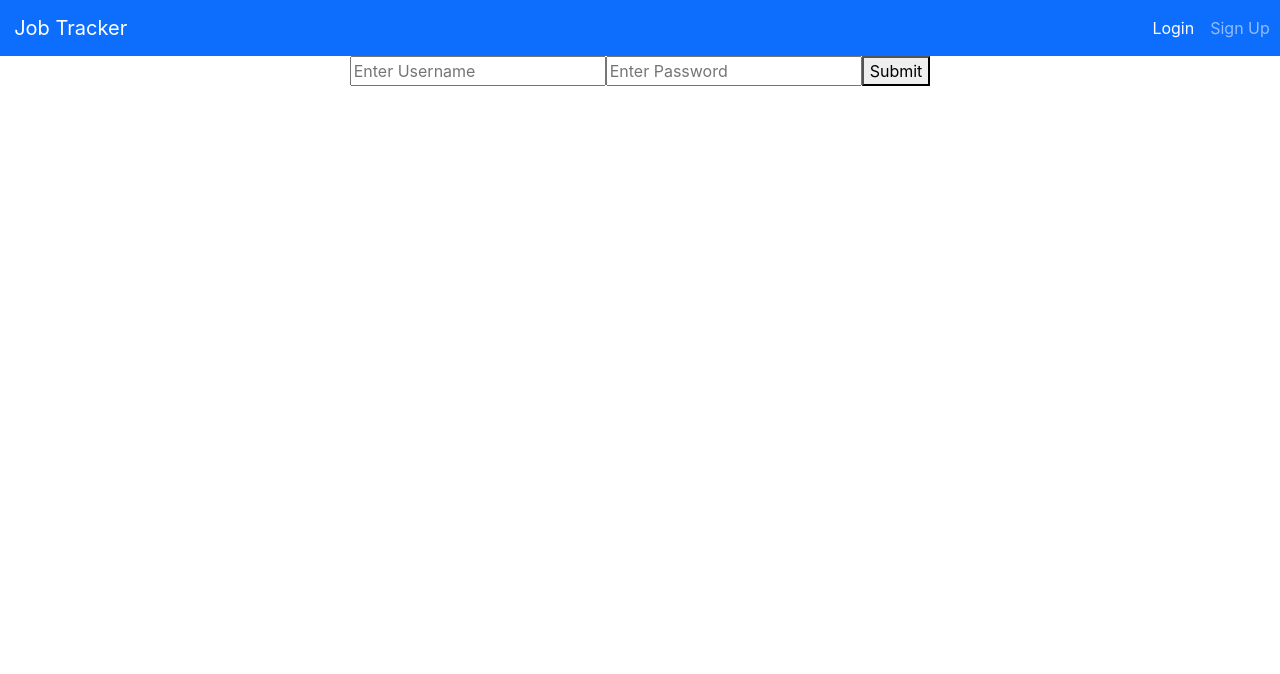
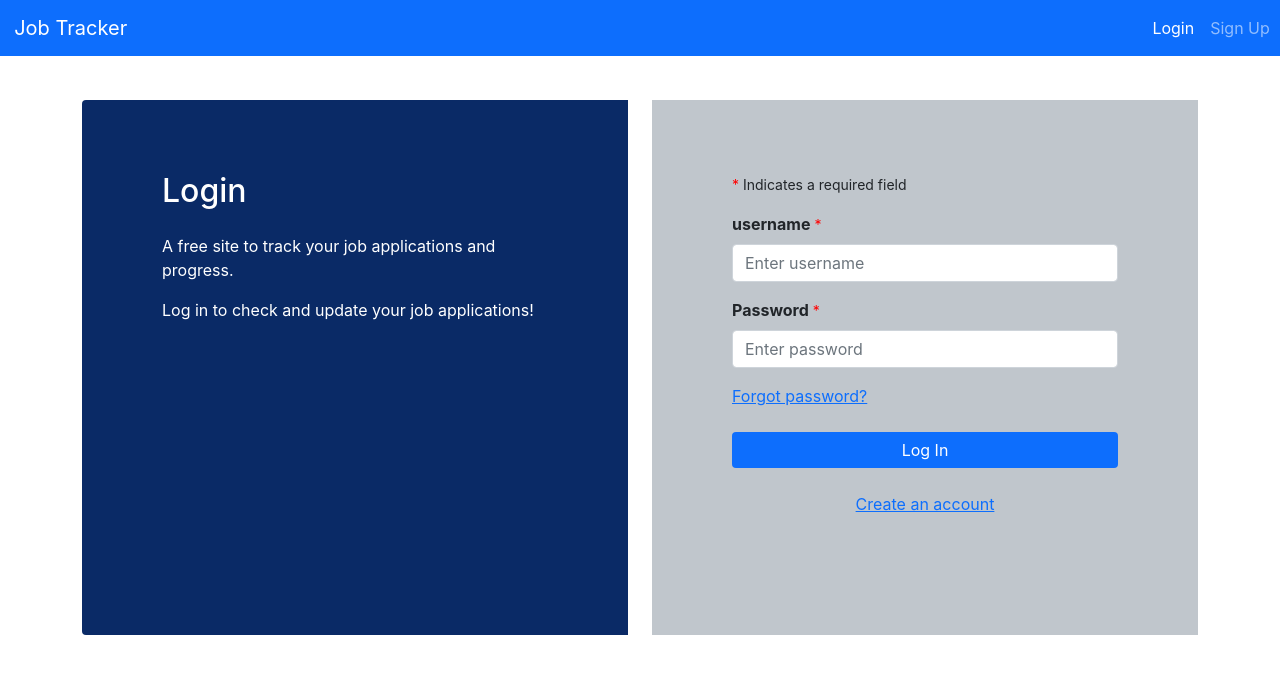
Before and after one commit to Dueonkim89/Job-Tracker, a React (Create React App) app: page /login in a window 1280 px wide. Shown: the top 674 px of the page. Built offline with nearby package versions, Linux system fonts and the light colour scheme; no server answers.

Commit message:
changed login page to function component and added login feature

```diff
--- a/src/client/components/Login.js
+++ /dev/null
@@ -1,46 +0,0 @@
-import axios from 'axios';
-import React, { useState, useEffect } from 'react'
-import { useNavigate } from 'react-router';
-
-function Login() {
-    let navigate = useNavigate();
-    const [username, setUsername] = useState('');
-    const [password, setPassword] = useState('');
-
-// checks if the token in the local storage matches the one created when the user logged in. if it is the user is directed to protected page
-    useEffect(() => {
-        const token = localStorage.getItem('token');
-        axios.get("http://localhost:3001/users/login", {
-            headers: {
-                Authorization: token,
-            }
-        }).then(res => {
-            console.log(res)
-            navigate('/protected')
-        }).catch(err => {
-            console.log(err);
-            navigate('/login')
-        })
-    }, [])
-// Once the user clicks submit and the login username and password have been authenticated the user will be redirected to the protected page
-    const submit = () => {
-        console.log(username, password)
-        axios.post("http://localhost:3001/users/login", { username, password }).then(user => {
-            console.log(user);
-            localStorage.setItem('token', user.data.token)
-            navigate('/protected')
-        }).catch(err => {
-            console.log(err);
-        })
-    }
-
-    return (
-        <div>
-            <input type="text" placeholder="Enter Username" value={username} onChange={event => setUsername(event.target.value)} />
-            <input type="password" placeholder="Enter Password" value={password} onChange={event => setPassword(event.target.value)} />
-            <button onClick={submit}>Submit</button>
-        </div>
-    )
-}
-
-export default Login
--- a/src/client/components/Login.tsx
+++ b/src/client/components/Login.tsx
@@ -1,31 +1,42 @@
-import * as React from 'react';
+import axios from 'axios';
+import React, { useState, useEffect } from 'react';
 import { Container, Row, Col, Form, Button, Nav } from 'react-bootstrap';
-import { Link } from "react-router-dom";
+import { Link, useNavigate } from 'react-router-dom';
 import {validStringData, validPassword} from '../utils/formValidation';
 
-// declare prop & state types for Login component
-type MyState = {
-    userName: string,
-    password: string,
-    userNameValid: boolean,
-    passwordValid: boolean
-};
+function Login() {
+    let navigate = useNavigate();
+    const [username, setUsername] = useState('');
+    const [password, setPassword] = useState('');
+    const [usernameValid, setUsernameValid] = useState(true);
+    const [passwordValid, setPasswordValid] = useState(true);
+    // auth token
+    const [loggedIn, setLoggedIn] = useState(localStorage.getItem("token"));
 
-class Login extends React.Component<{}, MyState> {
-    constructor(props: any) {
-        super(props);
-        this.state = {
-            userName: '',
-            password: '',
-            userNameValid: true,
-            passwordValid: true
-        };
-        this.enterUserName = this.enterUserName.bind(this);
-        this.enterPassword = this.enterPassword.bind(this);
-        this.handleSubmit = this.handleSubmit.bind(this);
+    // checks if the token in the local storage matches the one created when the user logged in.
+    // if it is the user is directed to protected page
+    useEffect(() => {
+        if (loggedIn) {
+            axios.get("http://localhost:3001/users/login", {
+            headers: {
+                Authorization: loggedIn,
+            }
+            }).then(res => {
+                console.log(res);
+                navigate('/protected');
+            }).catch(err => {
+                console.log(err);
+            })
+        } else {
+            navigate('/login')
         }
 
-    generateLeftLoginPanel(argument: void) : JSX.Element {
+        const token = localStorage.getItem('token');
+
+
+    }, [])
+
+    const generateLeftLoginPanel = (argument: void) : JSX.Element => {
         return (
         <Container className="login-text-box">
             <br />
@@ -36,51 +47,46 @@ class Login extends React.Component<{}, MyState> {
         );
     }
 
-    enterUserName(event: any) {
-        this.setState({userName: event.target.value});
-    }
-
-    enterPassword(event: any) {
-        this.setState({password: event.target.value});
-    }
-
-    handleSubmit(event: any) {
+    // Once the user clicks submit and the login username and password have been authenticated
+    // the user will be redirected to the protected page
+    const handleSubmit = (event: any) => {
         event.preventDefault();
 
         // See if all the form field has data and a valid strong password
-        this.setState({
-            userNameValid: validStringData(this.state.userName),
-            passwordValid: validPassword(this.state.password)
-        });
+        setUsernameValid(validStringData(username));
+        //setPasswordValid(validPassword(password));
 
         // only make GET request when all the form field is valid
-        if (validStringData(this.state.userName) && validPassword(this.state.password)) {
+        if (validStringData(username) && validPassword(password)) {
             console.log("To make a GET request");
-
-            // CONDITIONAL route to user dashboard, pass in props received from server
-            // https://stackoverflow.com/questions/45805930/react-router-redirect-conditional
-
-                // update redux store before routing, so appbar is updated.
+            console.log(username, password);
+            axios.post("http://localhost:3001/users/login", { username, password }).then(user => {
+                console.log(user);
+                localStorage.setItem('token', user.data.token);
+                navigate('/protected');
+            }).catch(err => {
+                console.log(err);
+            })
         }
 
     }
 
-    generateRightLoginPanel(argument: void) : JSX.Element {
+    const generateRightLoginPanel = (argument: void) : JSX.Element => {
         return (
             <Container className="login-form-field">
-                {this.generateLoginForm()}
+                {generateLoginForm()}
                 <div className='create-account'>
-                    {this.generateCreateAnAccount()}
+                    {generateCreateAnAccount()}
                 </div>
 
             </Container>
         );
     }
 
-    generateLoginForm(argument: void) : JSX.Element {
+    const generateLoginForm = (argument: void) : JSX.Element => {
         const invalidStyle = '3px solid red';
         return (
-            <Form onSubmit={this.handleSubmit}>
+            <Form onSubmit={handleSubmit}>
                 <br />
                 <Form.Group className="mb-3">
                     <Form.Text style={{color: 'red'}} id="requiredAsterick">* </Form.Text>
@@ -89,17 +95,18 @@ class Login extends React.Component<{}, MyState> {
                     </Form.Text>
                 </Form.Group>
                 <Form.Group>
-                    {this.renderInvalidInput()}
+                    {renderInvalidInput()}
                 </Form.Group>
                 <Form.Group className="mb-3">
-                    <Form.Label htmlFor="userName" style={{fontWeight: 'bold'}}>Username</Form.Label>
+                    <Form.Label htmlFor="username" style={{fontWeight: 'bold'}}>username</Form.Label>
                     <Form.Text style={{color: 'red'}} id="requiredAsterick"> *</Form.Text>
-                    <Form.Control style={{ border: !this.state.userNameValid ? invalidStyle: ''}} id="userName" type="text" value={this.state.userName} onChange={this.enterUserName} placeholder="Enter username" />
+                    <Form.Control style={{ border: !usernameValid ? invalidStyle: ''}} id="username" type="text" value={username} onChange={event => setUsername(event.target.value)} placeholder="Enter username" />
                 </Form.Group>
                 <Form.Group className="mb-3">
                     <Form.Label htmlFor="password" style={{fontWeight: 'bold'}}>Password</Form.Label>
                     <Form.Text style={{color: 'red'}} id="requiredAsterick"> *</Form.Text>
-                    <Form.Control style={{ border: !this.state.passwordValid ? invalidStyle: ''}} id="password" type="password" value={this.state.password} onChange={this.enterPassword} placeholder="Enter password" />
+                    {/* re-add style={{ border: !passwordValid ? invalidStyle: ''}}  */}
+                    <Form.Control id="password" type="password" value={password} onChange={event => setPassword(event.target.value)} placeholder="Enter password" />
                 </Form.Group>
                 <Form.Group>
                     <Link to="../registration">Forgot password?</Link>
@@ -111,32 +118,30 @@ class Login extends React.Component<{}, MyState> {
         );
     }
 
-    renderInvalidInput(argument: void) {
-        if (!this.state.userNameValid || !this.state.passwordValid) {
+    const renderInvalidInput = (argument: void) => {
+        if (!usernameValid || !passwordValid) {
             return <Form.Text style={{color: 'red'}} id="requiredAsterick">Your username or password is incorrect.</Form.Text>
         };
     }
 
-    generateCreateAnAccount(argument: void) : JSX.Element {
+    const generateCreateAnAccount = (argument: void) : JSX.Element => {
         return (
             <Link to="../registration" className="create-account"><br />Create an account</Link>
         );
     }
 
-    render() {
     return (
         <Container>
             <Row>
                 <Col>
-                        {this.generateLeftLoginPanel()}
+                    {generateLeftLoginPanel()}
                 </Col>
                 <Col>
-                        {this.generateRightLoginPanel()}
+                    {generateRightLoginPanel()}
                 </Col>
             </Row>
         </Container>
-        );
-    }
+    )
 }
 
 export default Login;
```
Lines whose indentation alone changed are shown as unchanged.
